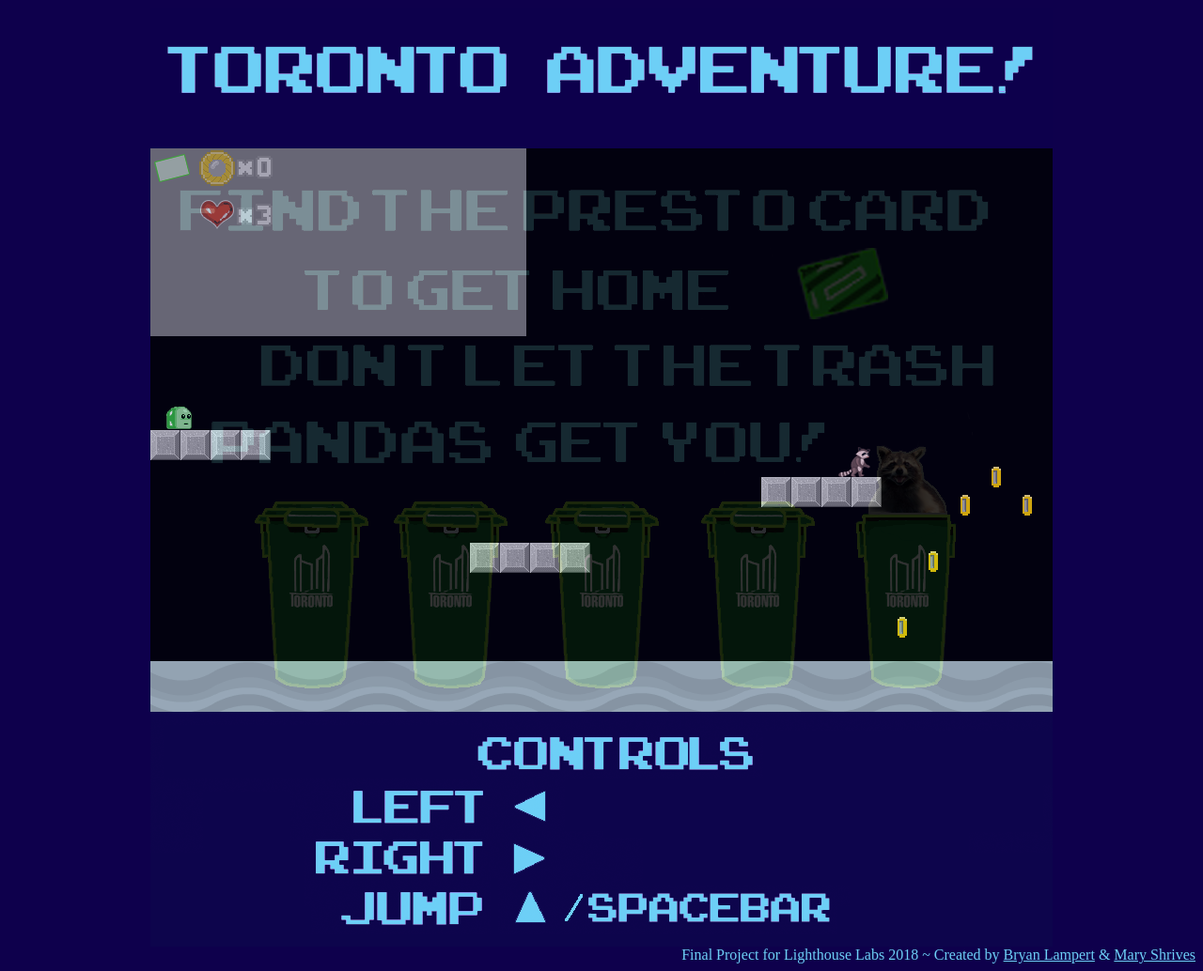
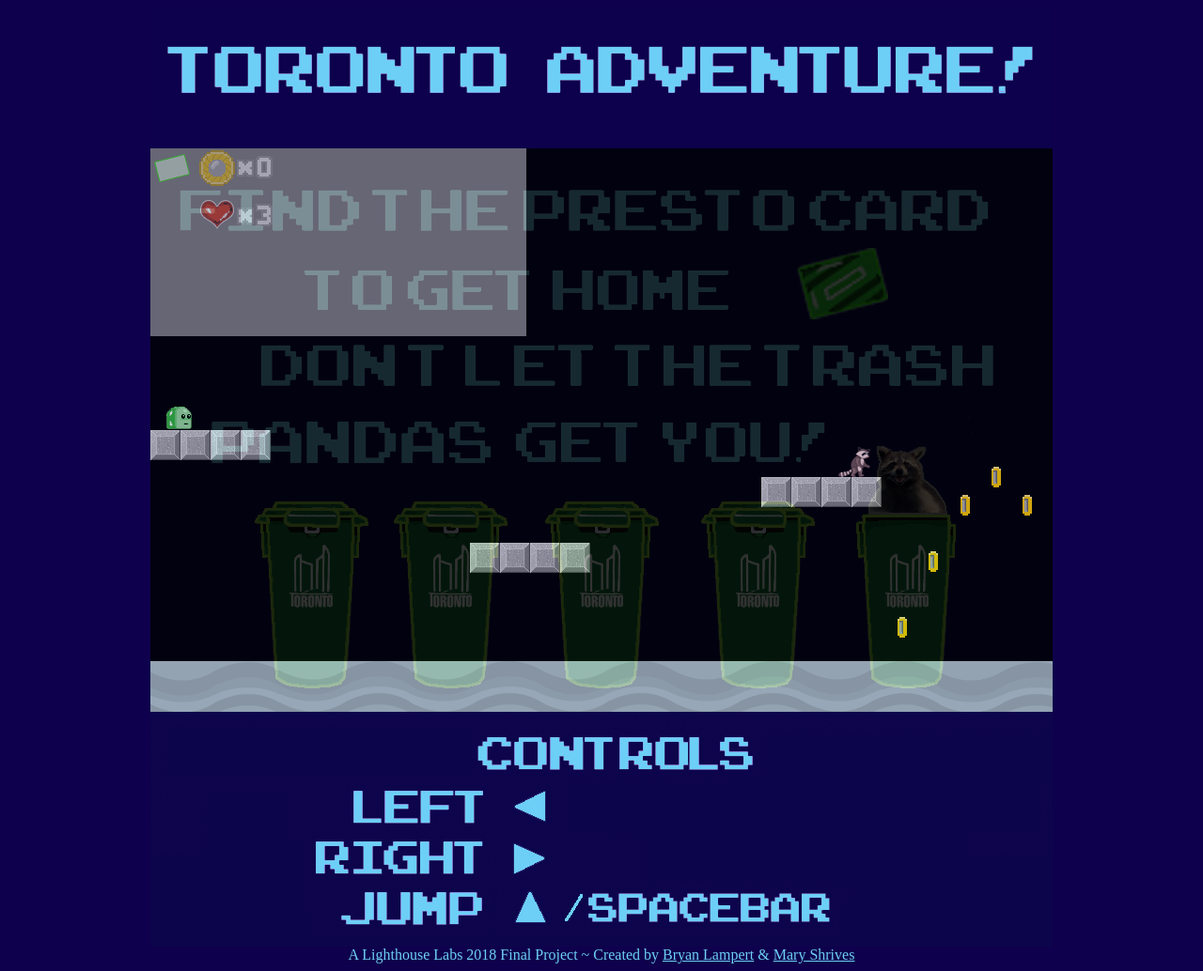
Before and after one commit to bryanlampert/toronto-adventure, a website: page index.html in a window 1280 px wide. Shown: the whole page at 94% size. Drawn offline with Linux system fonts and the light colour scheme; no server answers; animation ran at ten frames a second.

Commit message:
Fix css for page

```diff
--- a/index.html
+++ b/index.html
@@ -17,13 +17,13 @@
     </style>
 </head>
 <body style="background-color: #0e004c">
-    <img src="images/header.png" alt="Toronto Adventure Header" style="display: block; margin-left: auto; margin-right: auto;">
+    <img src="images/header.png" alt="Toronto Adventure Header" style="display: block; margin: 0 auto;">
     <div id="game"></div>
-    <img src="images/footer.png" alt="controls footer" style="display: block; margin-left: auto; margin-right: auto;">
+    <img src="images/footer.png" alt="controls footer" style="display: block; margin: 0 auto;">
 </body>
-<footer style="float: right">
-    <div style="color: #6dd0f6; font-family: 'Press Start 2P'">
-    Final Project for Lighthouse Labs 2018 ~
+<footer style="width: 100%;">
+    <div style="color: #6dd0f6; font-family: 'Press Start 2P'; text-align: center;">
+    A Lighthouse Labs 2018 Final Project ~
     Created by <a href="https://github.com/bryanlampert" style="color: #6dd0f6">Bryan Lampert</a> &amp; <a href="https://github.com/maryshrives" style="color: #6dd0f6">Mary Shrives</a>
     </div>
 </footer>
```
